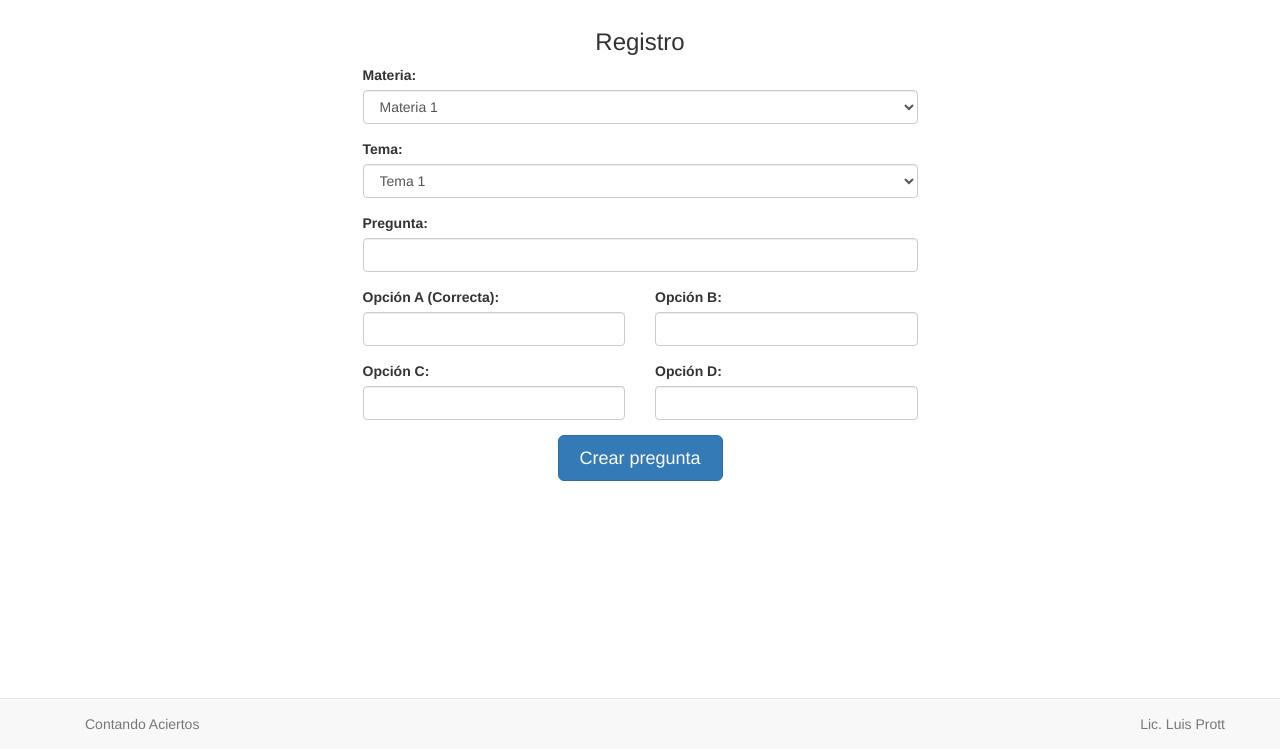
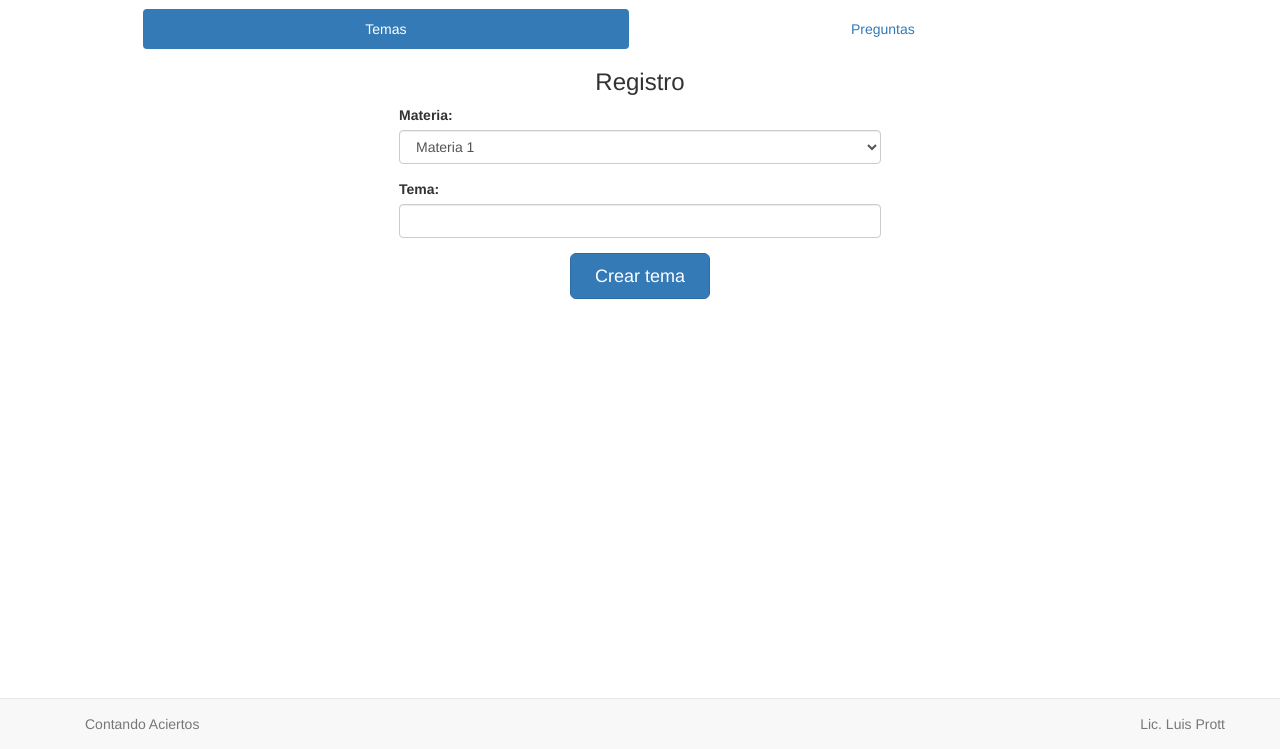
Before and after one commit to luisreyna93/ContandoAciertos, a PHP site: page /views/regContenido.php in a window 1280 px wide. Shown: the part 51-800 px from the top of the page. Run offline with PHP 8.4, Linux system fonts and the light colour scheme.

Commit message:
Finished register view for Subject topics

```diff
--- a/css/regContenido.css
+++ b/css/regContenido.css
@@ -1,3 +1,12 @@
+#registroContenido {
+	margin: auto;
+	width: 80%;
+}
+
 #crearPregunta {
 	width: 100%;
 }
+
+#crearTema {
+	width: 100%;
+}
--- a/views/regContenido.php
+++ b/views/regContenido.php
@@ -13,13 +13,47 @@ include_once('../elements/header.php');
     ?>
 
     <body>
-    	<div class="container">
+    	<div id="registroContenido" class="container">
+	    	<ul class="nav nav-pills nav-justified">
+				<li class="active"><a data-toggle="pill" href="#Temas">Temas</a></li>
+				<li><a data-toggle="pill" href="#Preguntas">Preguntas</a></li>
+			</ul>
+
+			<div class="tab-content">
+				<div id="Temas" class="tab-pane fade in active">
 					<h3 class="text-center">Registro</h3>
 					<div class="row">
 						<div class="col-sm-6 col-sm-offset-3">
 							<div class="form-group">
 								<label for="selMateria">Materia:</label>
 								<select class="form-control" id="selMateria">
+							    	<option>Materia 1</option>
+							    	<option>Materia 2</option>
+							    	<option>Materia 3</option>
+							    	<option>Materia 4</option>
+							  	</select>
+						    </div>
+						</div>
+						<div class="col-sm-6 col-sm-offset-3">
+							<label>Tema:</label>
+							<div class="form-group">
+								<input type="text" class="form-control" id="tema"/>
+							</div>
+						</div>
+						<div class="col-sm-2 col-sm-offset-5">
+							<div class="form-group">
+								<button class="btn btn-primary btn-lg" id="crearTema">Crear tema</button>
+							</div>
+						</div>
+					</div>
+				</div>
+				<div id="Preguntas" class="tab-pane fade">
+					<h3 class="text-center">Registro</h3>
+					<div class="row">
+						<div class="col-sm-6 col-sm-offset-3">
+							<div class="form-group">
+								<label for="selMateria2">Materia:</label>
+								<select class="form-control" id="selMateria2">
 							    	<option>Materia 1</option>
 							    	<option>Materia 2</option>
 							    	<option>Materia 3</option>
@@ -75,6 +109,8 @@ include_once('../elements/header.php');
 						</div>
 					</div>
 				</div>
+			</div>
+		</div>
     </body>
 
 <?php
```
Lines whose indentation alone changed are shown as unchanged.
